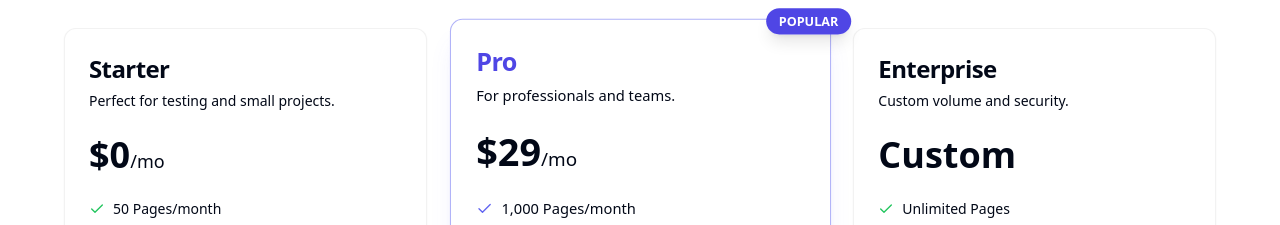
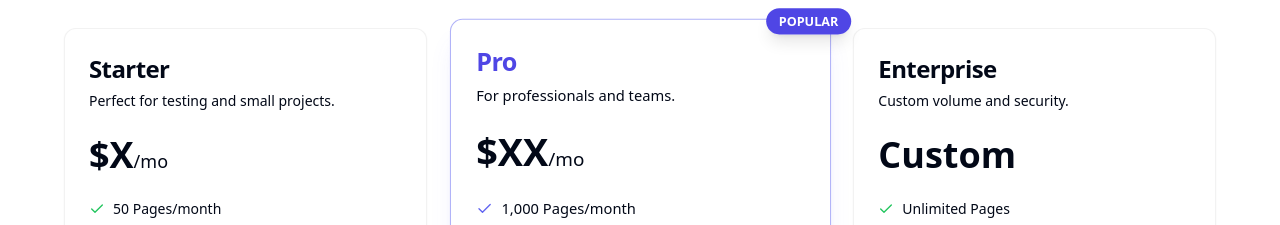
Before and after one commit to iamrealfaizan/digiDocs, a Next.js app: page / in a window 1280 px wide. Shown: the part 2678-2903 px from the top of the page. Built offline with nearby package versions, Linux system fonts and the light colour scheme.

Commit message:
fix for prices on landing page

```diff
--- a/components/landing/Pricing.tsx
+++ b/components/landing/Pricing.tsx
@@ -25,7 +25,7 @@ export function Pricing() {
                             <CardDescription>Perfect for testing and small projects.</CardDescription>
                         </CardHeader>
                         <CardContent className="flex-1">
-                            <div className="text-4xl font-bold mb-6">$0<span className="text-lg font-normal text-muted-foreground">/mo</span></div>
+                            <div className="text-4xl font-bold mb-6">$X<span className="text-lg font-normal text-muted-foreground">/mo</span></div>
                             <ul className="space-y-3">
                                 <li className="flex items-center gap-2 text-sm"><Check className="h-4 w-4 text-green-500" /> 50 Pages/month</li>
                                 <li className="flex items-center gap-2 text-sm"><Check className="h-4 w-4 text-green-500" /> Basic OCR</li>
@@ -49,7 +49,7 @@ export function Pricing() {
                             <CardDescription>For professionals and teams.</CardDescription>
                         </CardHeader>
                         <CardContent className="flex-1">
-                            <div className="text-4xl font-bold mb-6">$29<span className="text-lg font-normal text-muted-foreground">/mo</span></div>
+                            <div className="text-4xl font-bold mb-6">$XX<span className="text-lg font-normal text-muted-foreground">/mo</span></div>
                             <ul className="space-y-3">
                                 <li className="flex items-center gap-2 text-sm"><Check className="h-4 w-4 text-indigo-500" /> 1,000 Pages/month</li>
                                 <li className="flex items-center gap-2 text-sm"><Check className="h-4 w-4 text-indigo-500" /> Handwriting Recognition</li>
```
